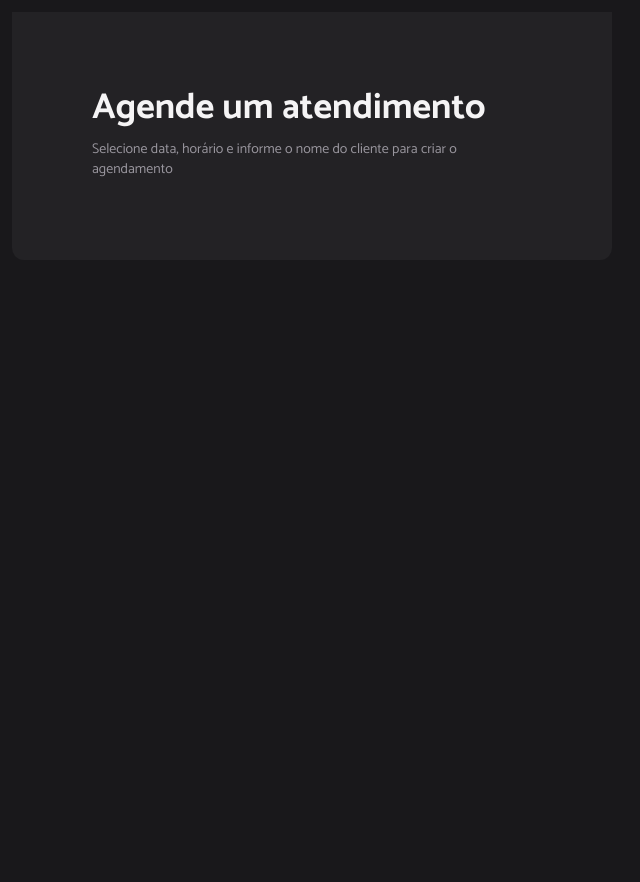
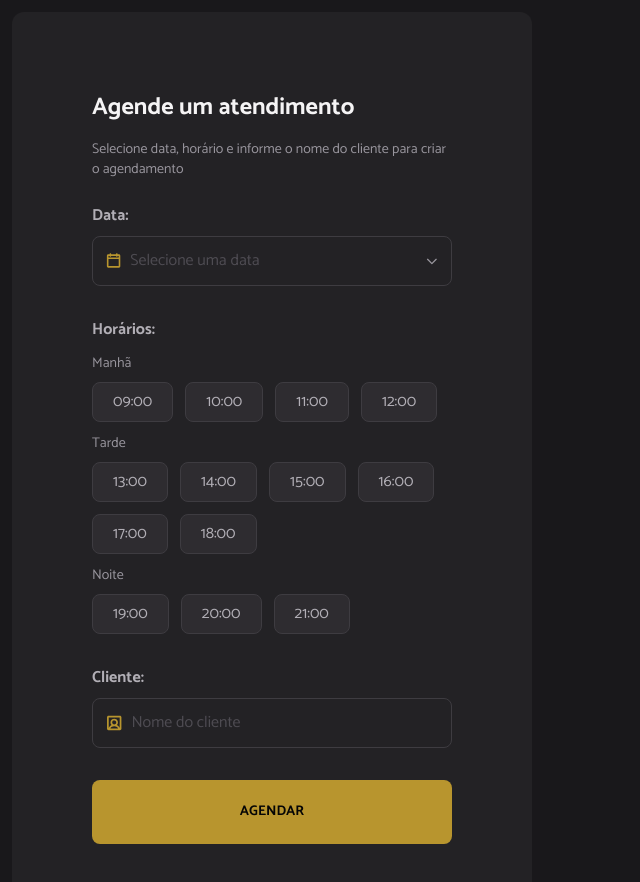
Before and after one commit to MarcosAntonioFerreira/plataforma-de-agendamento-react-2026, a React (Vite) app: page /home in a window 1280 px wide. Shown: the top 882 px of the page, without its empty margins (0-640 px from the left). Before the commit the page ends 800 px from the top, so only its background shows below. Built offline with nearby package versions, Linux system fonts and the light colour scheme.

Commit message:
feat: subindo atualizações e novos componentes: form-schedule, time-list e schedule-item

```diff
--- a/src/components/button.tsx
+++ b/src/components/button.tsx
@@ -9,7 +9,7 @@ export const buttonVariants = cva(`
     `, {
     variants: {
         variant: {
-            primary: "bg-yellow hover:border-yellow-light border-2",
+            primary: "bg-yellow hover:border-yellow-light hover:border-2",
             secondary: "bg-gray-600 border-gray-500 border"
         },
         size: {
--- a/src/components/container.tsx
+++ b/src/components/container.tsx
@@ -6,7 +6,7 @@ export const containerVariants = cva(`
     `, {
     variants: {
         variant: {
-            left_content: "max-w-[37.5rem] px-20 py-20 m-3 rounded-b-xl bg-gray-700"
+            left_content: "max-w-[32.5rem] px-20 py-20 m-3 rounded-xl bg-gray-700"
         }
     },
     defaultVariants: {
--- a/src/components/dropdown-calendar.tsx
+++ b/src/components/dropdown-calendar.tsx
@@ -1,10 +1,9 @@
-import React, { useState } from "react";
 import { DayPicker } from "react-day-picker";
 import "react-day-picker/style.css";
 
 interface DropDownCalendarProps{
   selected?: Date;
-  onSelect?: (date: Date) => void;
+  onSelect: (date: Date) => void;
 }
 
 export default function DropDownCalendar({
--- a/src/components/input-text.tsx
+++ b/src/components/input-text.tsx
@@ -1,8 +1,9 @@
-import React, { useEffect, useRef, useState } from "react";
+import React, { Children, useEffect, useRef, useState } from "react";
 import Icon from "./icon";
 import { cva } from "class-variance-authority";
 import CaretDown from "../assets/icons/CaretDown.svg?react"
 import DropDownCalendar from "./dropdown-calendar";
+import Text from "./text";
 
 export const inpuTextVariants = cva(`
     flex flex-row items-center  rounded-lg group gap-2
@@ -19,12 +20,12 @@ export const inpuTextVariants = cva(`
 
 
 export const inputTextInputVariants = cva(`
-    focus:outline-none
+    focus:outline-none w-full
     `, {
     variants: {
         variant: {
             default: "text-gray-400",
-            filled: "text-gray-200"
+            filled: "text-gray-200",
         }
     },
     defaultVariants: {
@@ -40,6 +41,7 @@ interface InputTextProps extends React.ComponentProps<"input"> {
 
 export default function InputText({
     className,
+    title,
     value,
     icon,
     mode = "text",
@@ -78,7 +80,10 @@ export default function InputText({
 
     return (
         <div ref={containerInput}>
-            <div className={inpuTextVariants(({ className }))}>
+            <Text variant={"title-md-bold"} className="text-gray-200">
+                {title}
+            </Text>
+            <label className={inpuTextVariants(({ className: "mt-2" }))}>
                 <Icon
                     svg={icon}
                 />
@@ -106,7 +111,7 @@ export default function InputText({
                 {
                     mode === "calendar" && <Icon svg={CaretDown} variant="icon_dropdown" />
                 }
-            </div>
+            </label>
             {
                 mode === "calendar" && openPopUpCaledar && (
                     <DropDownCalendar
--- a/src/components/text.tsx
+++ b/src/components/text.tsx
@@ -8,7 +8,7 @@ export const textVariants = cva("font-sans text-gray-100", {
             "text-md-regular": "text-base leading-6 font-normal",
             "title-sm-bold": "text-sm leading-5 font-bold",
             "title-md-bold": "text-base leading-6 font-bold",
-            "title-lg-bold": "text-4xl leading-6 font-bold"
+            "title-lg-bold": "text-2xl leading-6 font-bold"
         }
     },
     defaultVariants: {
--- /dev/null
+++ b/src/core-components/form-schedule.tsx
@@ -0,0 +1,16 @@
+import InputText from "../components/input-text";
+import CalendarBlank from "../assets/icons/CalendarBlank.svg?react";
+import UserSquare from "../assets/icons/UserSquare.svg?react";
+import TimeList from "./time-list";
+import Button from "../components/button";
+
+export default function FormSchedule() {
+    return (
+        <form className="gap-8 flex flex-col mt-6">
+            <InputText  title="Data:" icon={CalendarBlank} mode="calendar" placeholder="Selecione uma data" />
+            <TimeList title="Horários:" />
+            <InputText title="Cliente:" icon={UserSquare} mode="text"  placeholder="Nome do cliente" />
+            <Button>AGENDAR</Button>
+        </form>
+        )
+        }
--- a/src/core-components/header-left.tsx
+++ b/src/core-components/header-left.tsx
@@ -1,5 +1,6 @@
 import Container from "../components/container";
 import Text from "../components/text";
+import FormSchedule from "./form-schedule";
 
 export default function HeaderLeft() {
     return (
@@ -10,6 +11,8 @@ export default function HeaderLeft() {
             <Text variant={"text-sm-regular"} className="text-gray-300 mt-4 leading-5" >
                 Selecione data, horário e informe o nome do cliente para criar o agendamento
             </Text>
+            <FormSchedule />
+
         </Container>
     )
 }
--- /dev/null
+++ b/src/core-components/heading-schedule.tsx
@@ -0,0 +1,9 @@
+import Icon from "../components/icon";
+
+export function HeadingSchedule(){
+    return(
+        <div>
+
+        </div>
+    )
+}
--- /dev/null
+++ b/src/core-components/schedule-item.tsx
@@ -0,0 +1,7 @@
+export function scehduleItem(){
+    return(
+        <div>
+
+        </div>
+    )
+}
--- /dev/null
+++ b/src/core-components/time-list.tsx
@@ -0,0 +1,59 @@
+import InputChekbox from "../components/input-checkbox";
+import Text from "../components/text"
+
+interface TimeListProps {
+    title: String;
+}
+
+
+export default function TimeList({
+    title,
+}: TimeListProps) {
+    const itemTimes = [
+        [
+            { time: "09:00", disabled: false },
+            { time: "10:00", disabled: false },
+            { time: "11:00", disabled: true },
+            { time: "12:00", disabled: false },
+
+        ],
+        [
+            { time: "13:00", disabled: false },
+            { time: "14:00", disabled: false },
+            { time: "15:00", disabled: true },
+            { time: "16:00", disabled: false },
+            { time: "17:00", disabled: true },
+            { time: "18:00", disabled: false },
+        ],
+        [
+            { time: "19:00", disabled: false },
+            { time: "20:00", disabled: false },
+            { time: "21:00", disabled: true },
+        ]
+    ]
+
+    const periodTitles = ["Manhã", "Tarde", "Noite"];
+
+    return (
+        <div className="flex flex-col gap-3">
+            <Text variant={"title-md-bold"} className="text-gray-200" >
+                {title}
+            </Text>
+            {itemTimes.map((row, index) => (
+                <div key={`row-${index}`} className="flex flex-col gap-2">
+                    <Text variant={"text-sm-regular"} className="text-gray-300">
+                        {periodTitles[index]}
+                    </Text>
+                    <div className="flex gap-3 flex-wrap">
+                        {row.map((item) => (
+                            <InputChekbox key={item.time} >
+                                {item.time}
+                            </InputChekbox>
+                        ))}
+
+                    </div>
+                </div>
+            ))}
+        </div>
+    )
+}
```
Also changed, not shown: src/assets/icons/UserSquare.svg.
